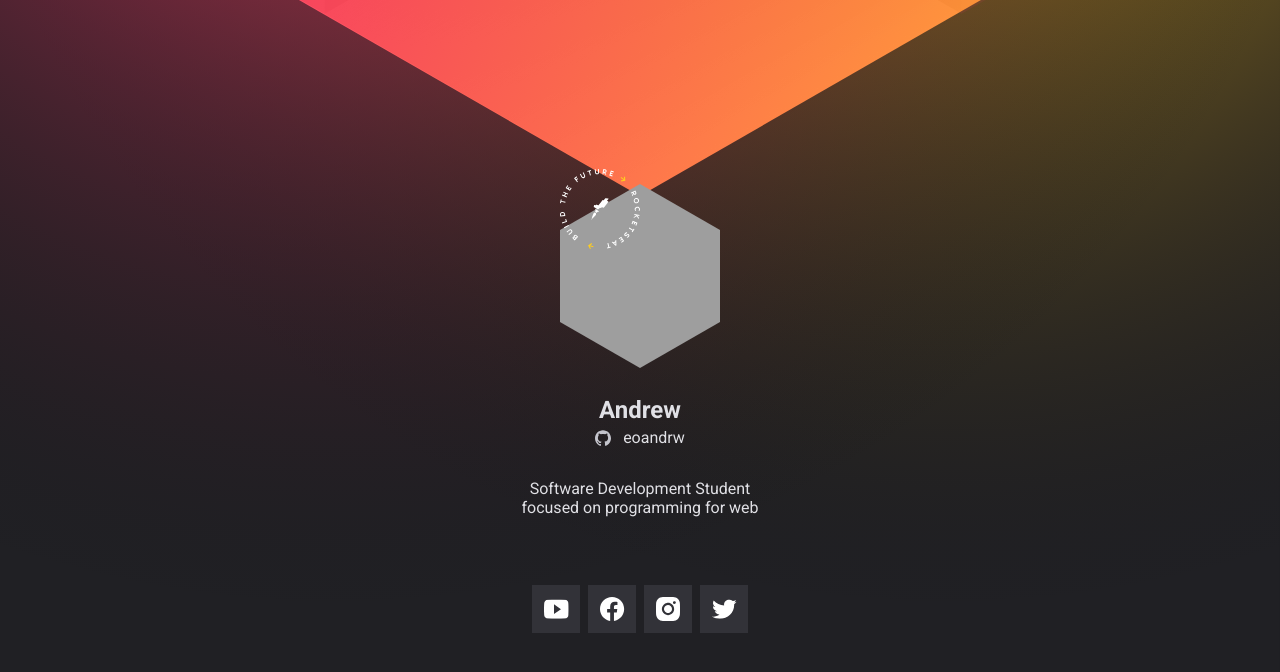
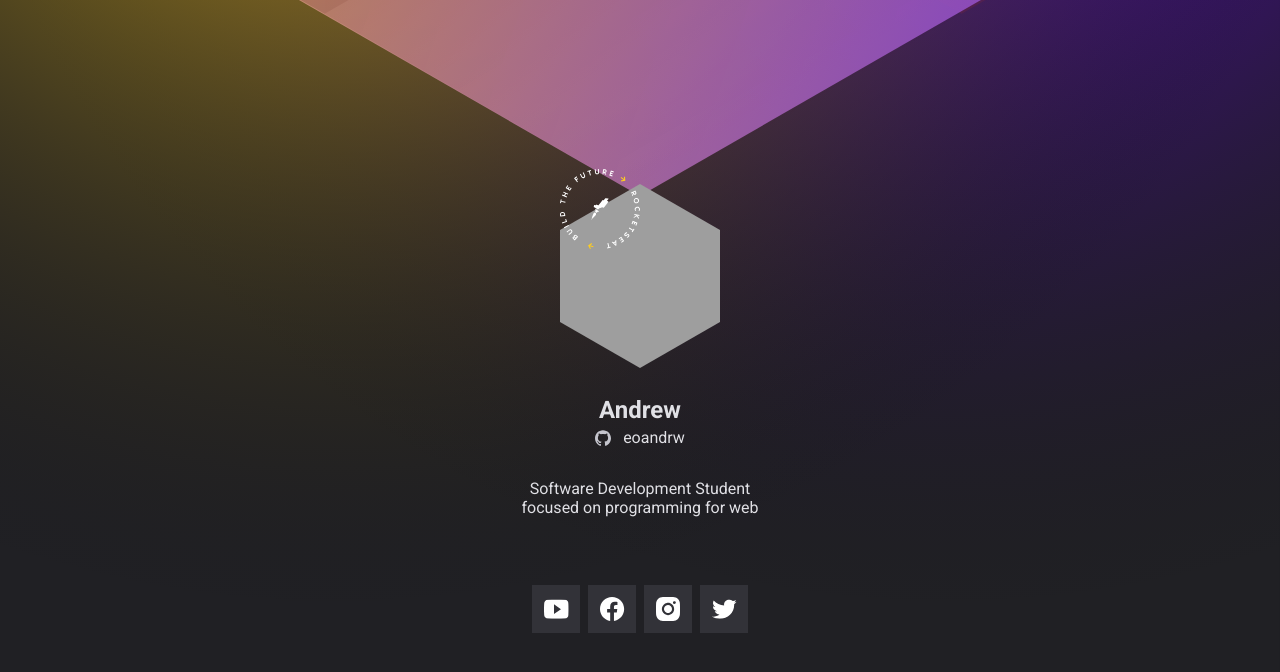
Before and after one commit to andrew-src/nlw-badge, a plain HTML site: page index.html in a window 1280 px wide. Drawn offline with Linux system fonts and the light colour scheme; no server answers; grey boxes are pictures that could not be loaded.

Commit message:
Update style.css

```diff
--- a/style.css
+++ b/style.css
@@ -19,7 +19,7 @@ body {
 }
 
 main {
-  background: url(images/background.svg) no-repeat center/cover;
+  background: url(images/background-alternative.svg) no-repeat center/cover;
   width: 100vw;
   min-height: 812px;
   height: 100vw;
```
